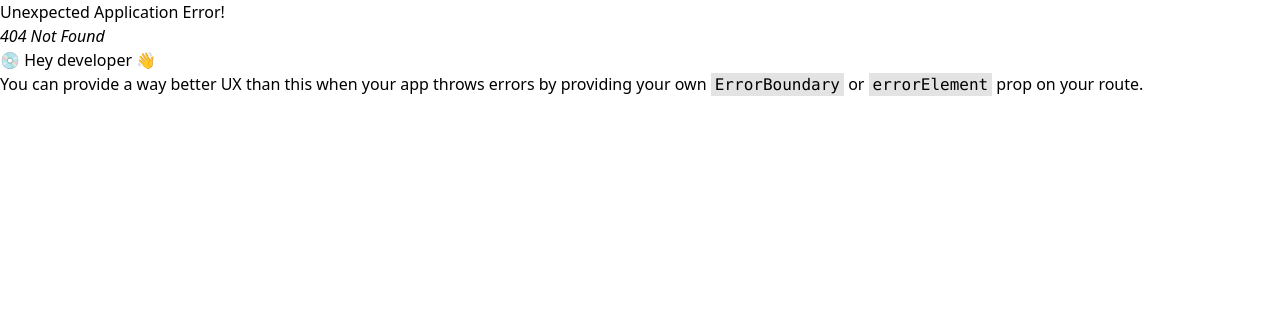
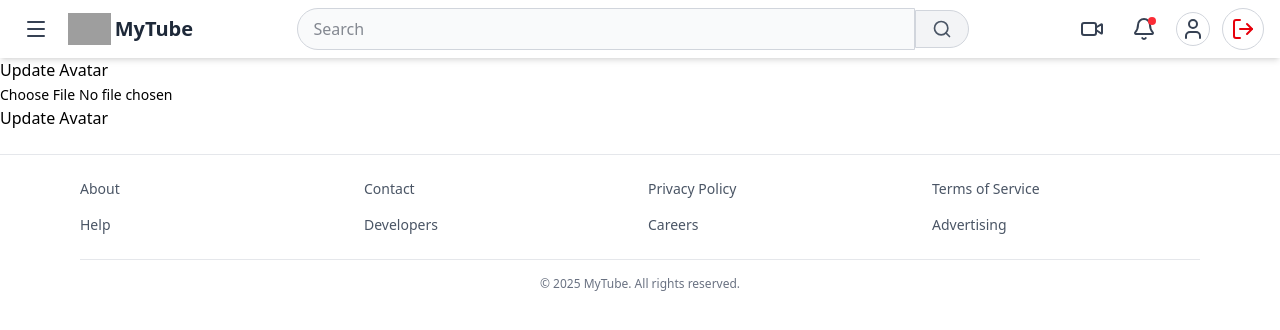
Before and after one commit to hemantrayte/0VideoApp-Backend, a React (Vite) app in the folder frontend/: page /user/update/avatar in a window 1280 px wide. Before the commit this address had no page. Shown: the top 330 px of the page. Built offline with nearby package versions, Linux system fonts and the light colour scheme; grey boxes are pictures that could not be loaded.

Commit message:
update account complete

```diff
--- a/frontend/src/App.jsx
+++ b/frontend/src/App.jsx
@@ -1,11 +1,6 @@
-import Home from './pages/Home'
 import Footer from './components/Footer'
 import Header from './components/Header'
 import { Outlet } from 'react-router-dom'
-import Signup from './pages/user/Signup'
-import SingleVideo from './pages/video/SingleVideo'
-import CurrentUser from './pages/user/CurrentUser'
-import UpdateAccount from './pages/user/UpdateAccount'
 
 function App() {
 
--- a/frontend/src/main.jsx
+++ b/frontend/src/main.jsx
@@ -14,6 +14,7 @@ import AllVideos from './pages/video/AllVideos.jsx'
 import SingleVideo from './pages/video/SingleVideo.jsx';
 import UpdateAccount from './pages/user/UpdateAccount.jsx'
 import CurrentUser from './pages/user/CurrentUser.jsx';
+import UpdateAvatar from './pages/user/UpdateAvatar.jsx';
 
 
 const router = createBrowserRouter([
@@ -39,6 +40,11 @@ const router = createBrowserRouter([
             element:<UpdateAccount />
       },
       {
+        path:"user/update/avatar",
+        element:<UpdateAvatar />
+      }
+      ,
+      {
         path:"user/current-user",
         element:<CurrentUser />
       }
--- a/frontend/src/pages/user/UpdateAccount.jsx
+++ b/frontend/src/pages/user/UpdateAccount.jsx
@@ -11,14 +11,18 @@ const UpdateAccount = () => {
 
   const [message, setMessage] = useState("");
 
+
+
   const navigate = useNavigate();
 
-  const handleInputChange = async(e) => {
+  const handleInputChange = async (e) => {
     setCurrentUser({
       ...currentUser,
-        [e.target.name]:e.target.value
+      [e.target.name]: e.target.value
     })
   }
+
+
 
   const fetchUser = async () => {
     try {
@@ -30,10 +34,10 @@ const UpdateAccount = () => {
     }
   };
 
-  const handleSubmit = async(e) => {
+  const handleSubmit = async (e) => {
     e.preventDefault()
     try {
-      const response = await api.patch("/users/update-account",currentUser , {
+      const response = await api.patch("/users/update-account", currentUser, {
         headers: { "Content-Type": "application/json" },
       })
 
@@ -51,7 +55,13 @@ const UpdateAccount = () => {
 
 
   return (
+
       <div>
+        <div>
+          <button
+          onClick={() =>navigate("/user/update/avatar")}
+          >Update Avatar</button>
+        </div>
         <form onSubmit={handleSubmit}>
           <input
             value={currentUser.fullName || ""}
@@ -66,6 +76,7 @@ const UpdateAccount = () => {
           <button type='submit'>Save Changes</button>
         </form>
       </div>
+
   )
 }
 
--- a/frontend/src/pages/user/UpdateAvatar.jsx
+++ b/frontend/src/pages/user/UpdateAvatar.jsx
@@ -1,9 +1,51 @@
-import React from 'react'
+import React, { useState } from 'react'
+import { useNavigate } from 'react-router-dom';
 
 const UpdateAvatar = () => {
+
+  const [avatar, setAvatar] = useState(null);
+  const [message, setMessage] = useState("");
+
+  const navigate = useNavigate();
+
+  const handleFileChange = (e) => {
+    if (e.target.name === "avatar") {
+      setAvatar(e.target.files[0]);
+    }
+  };
+
+  const handleAvatarSubmit = async (e) => {
+    e.preventDefault()
+    try {
+      const res = await api.patch("/users/avatar", avatar,
+        {
+          headers: { "Content-Type": "multipart/form-data" },
+        }
+      )
+      setMessage(res.data.message || "User Avatr  update successfully!");
+      alert("User Avatar update successfully")
+      navigate("/user/current-user")
+    } catch (error) {
+      console.log("error while updating avatar", error)
+      setMessage(error)
+    }
+  }
   return (
     <div>
-
+       <div>
+        <form onSubmit={handleAvatarSubmit}>
+          <h1>Update Avatar</h1>
+          <input
+            type="file"
+            name="avatar"
+            accept="image/*"
+            onChange={handleFileChange}
+            className="w-full text-sm"
+            required
+          />
+          <button type="submit">Update Avatar</button>
+        </form>
+      </div>
     </div>
   )
 }
```
Lines whose indentation alone changed are shown as unchanged.
